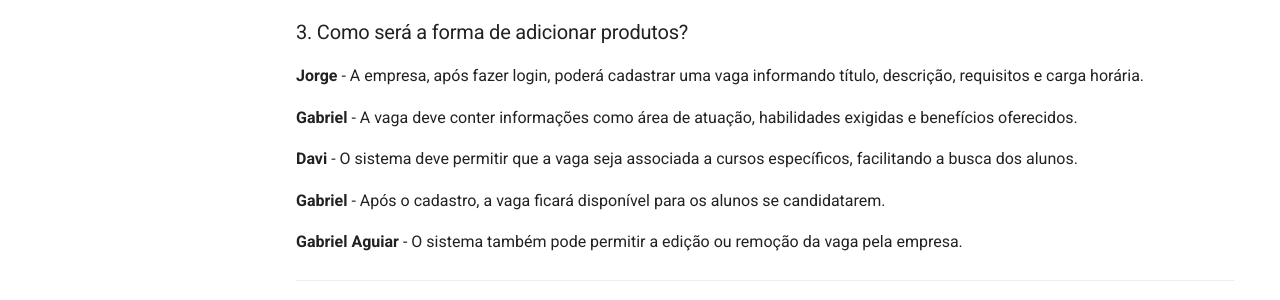
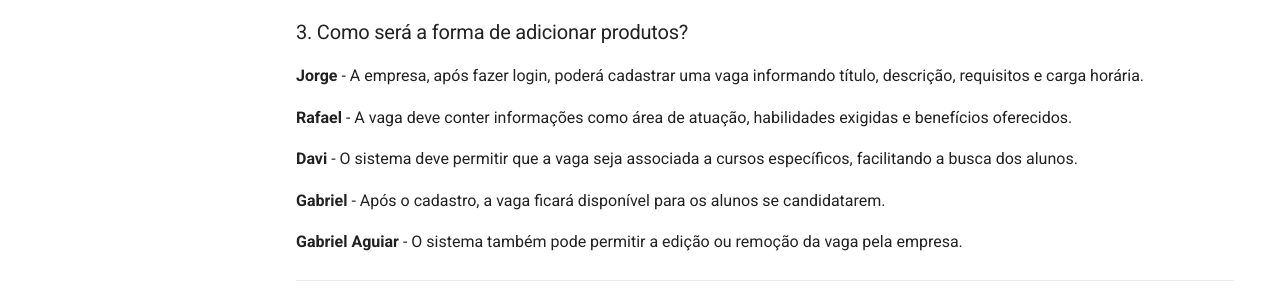
Before and after one commit to Projetos-de-Extensao/PBE_26.1_8001_II, an MkDocs documentation site: the page built from docs/Iniciacao/Brainstorm.md, in a window 1280 px wide and 900 px high, scrolled down 1315 px. Shown: the part 152-452 px from the top of the window. Built offline with MkDocs 1.6.1 and Material for MkDocs 9.7.7, drawn with Linux system fonts in a browser that asks for light colours; comment, search, counter and statistics services are not loaded.

Commit message:
Metodologia

```diff
--- a/docs/Iniciacao/Brainstorm.md
+++ b/docs/Iniciacao/Brainstorm.md
@@ -54,7 +54,7 @@ A equipe se reuniu para debater ideias gerais sobre o projeto via..., começou .
 <p align = "justify">
 <b>Jorge</b> - A empresa, após fazer login, poderá cadastrar uma vaga informando título, descrição, requisitos e carga horária. </p> <p align = "justify">
 
-<b>Gabriel</b> - A vaga deve conter informações como área de atuação, habilidades exigidas e benefícios oferecidos. </p>
+<b>Rafael</b> - A vaga deve conter informações como área de atuação, habilidades exigidas e benefícios oferecidos. </p>
 
 <b>Davi</b> - O sistema deve permitir que a vaga seja associada a cursos específicos, facilitando a busca dos alunos.
 
```
